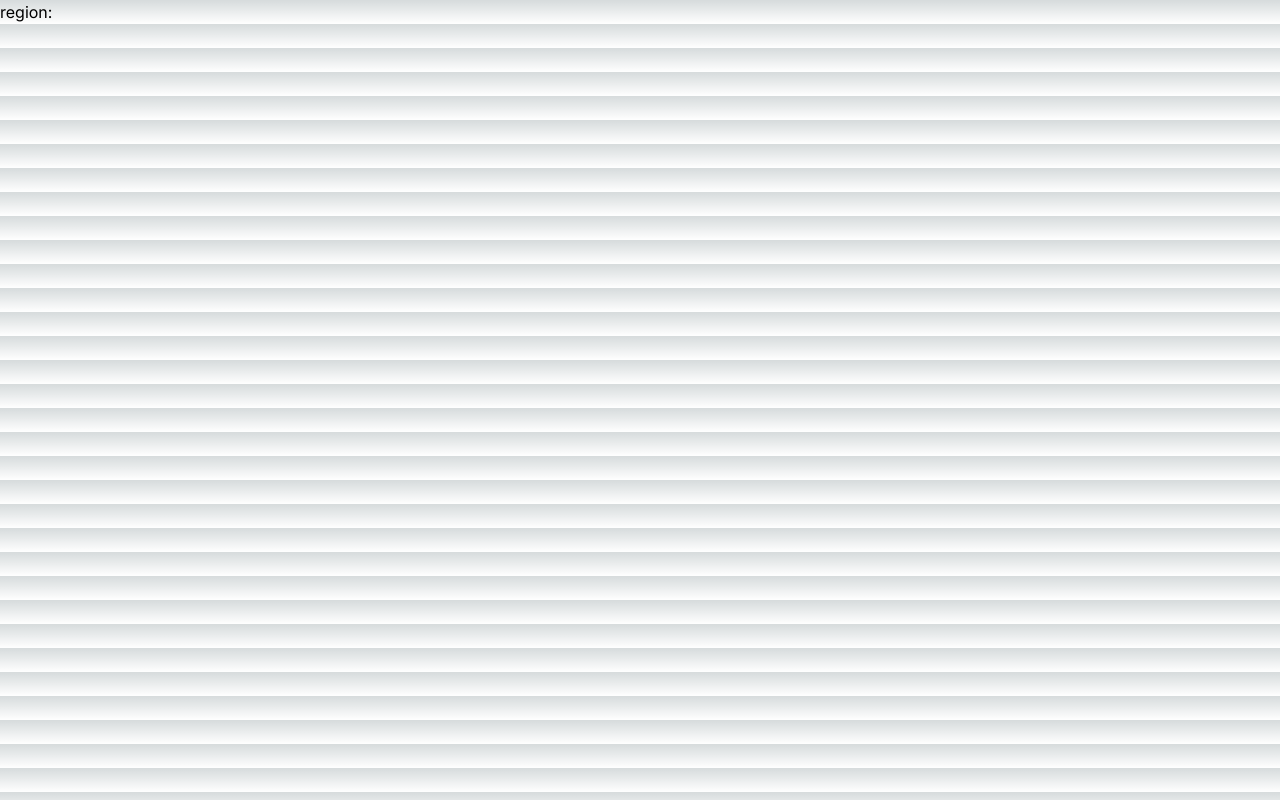
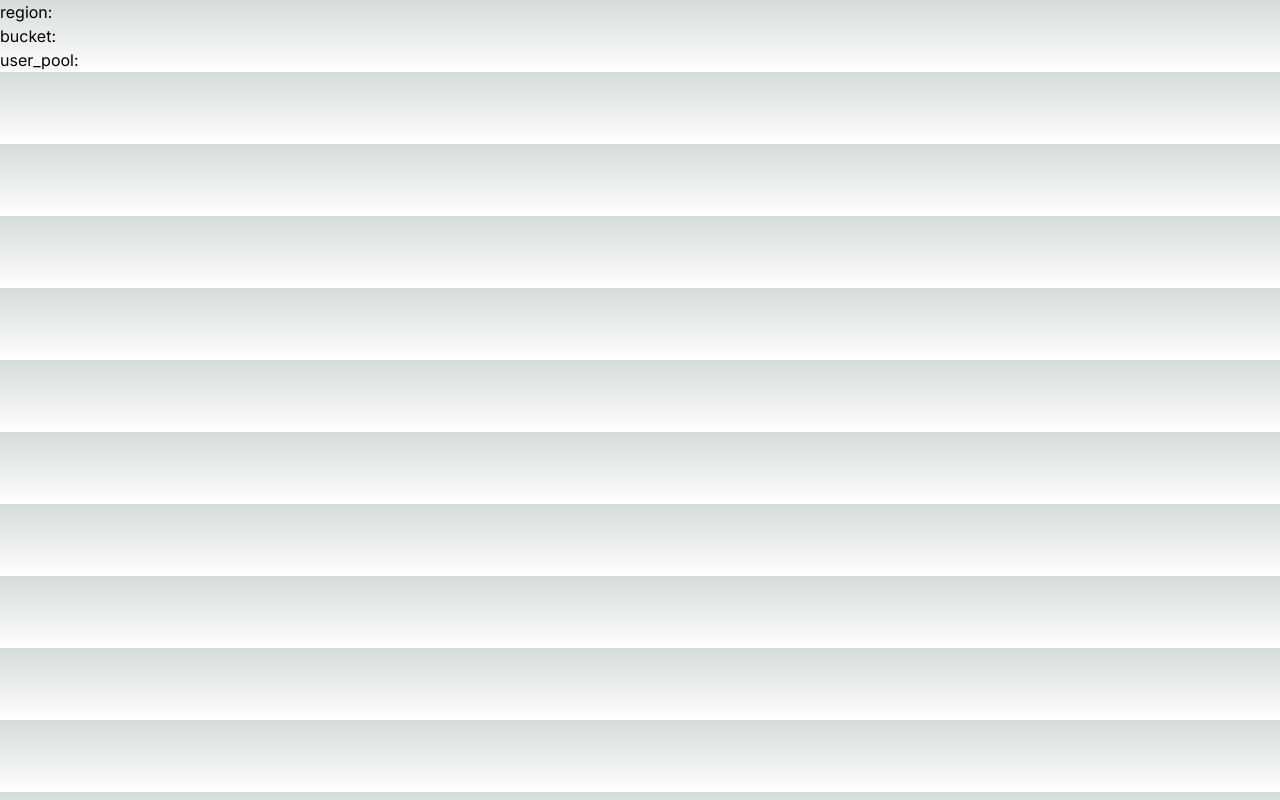
Before and after one commit to CHyuni/test_next, a Next.js app: page /about in a window 1280 px wide. Built offline with nearby package versions, Linux system fonts and the light colour scheme.

Commit message:
environment test

```diff
--- a/app/about/page.js
+++ b/app/about/page.js
@@ -4,8 +4,8 @@ export default function envtest() {
   return (
     <div>
       <p>region: {process.env.DEFAULT_REGION}</p>
-      {/* <p>bucket: {precoess.env.S3_BUCKET_NAME}</p> */}
-      {/* <p>user_pool: {process.env.USER_POOL_ID}</p> */}
+      <p>bucket: {process.env.S3_BUCKET_NAME}</p>
+      <p>user_pool: {process.env.USER_POOL_ID}</p>
     </div>
   );
 }
```
